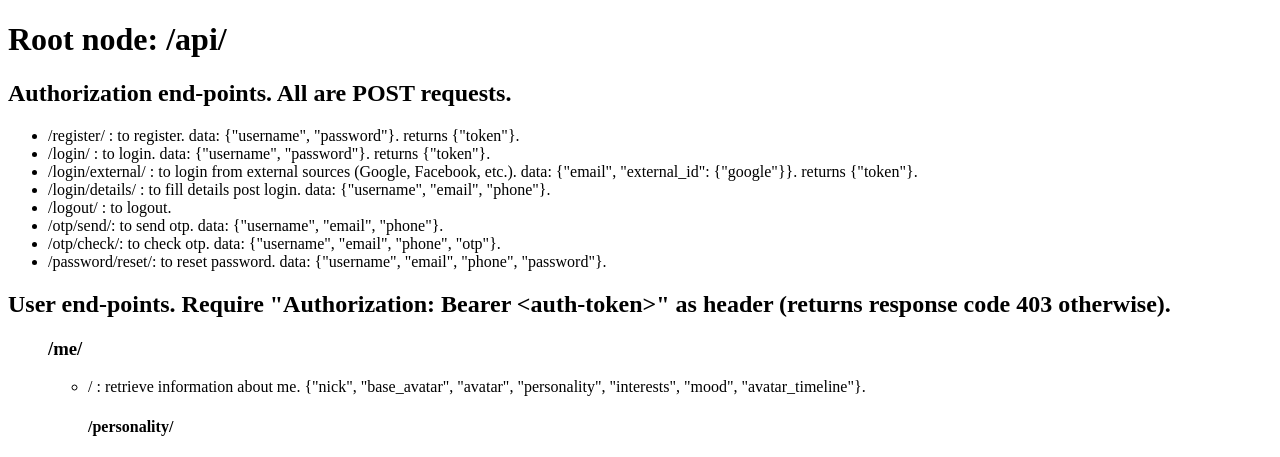
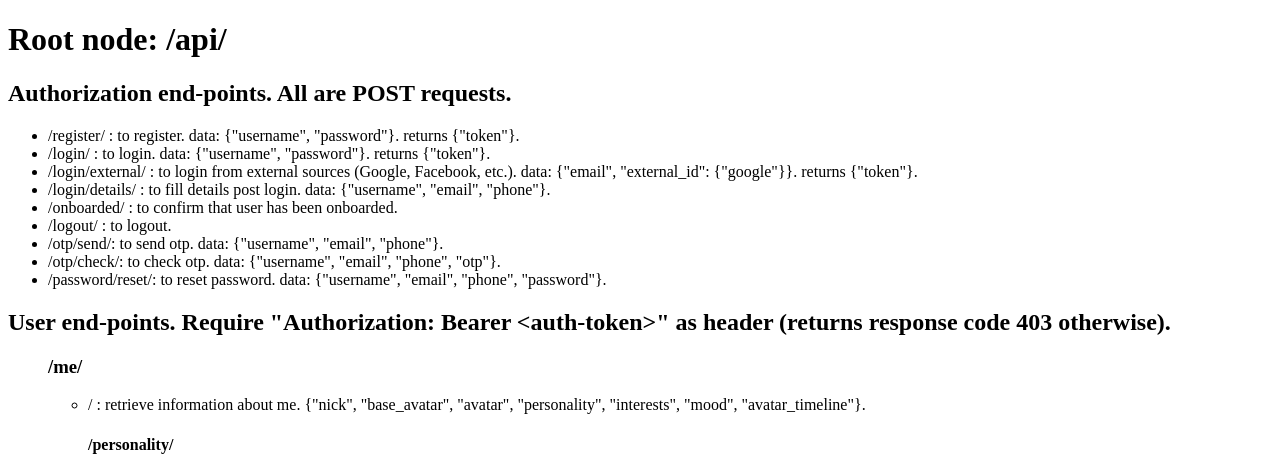
Before and after one commit to shubhamDev73/find-me-server, a Django app: page /docs/ in a window 1280 px wide. Shown: the top 457 px of the page. Run offline with Django 3.2, Linux system fonts and the light colour scheme; parts of the project's set-up code (start-up, migrations or seed data) failed here and were passed over.

Commit message:
Added onboarded endpoint

```diff
--- a/backend/templates/docs.html
+++ b/backend/templates/docs.html
@@ -13,6 +13,7 @@
 			<li>/login/ : to login. data: {"username", "password"}. returns {"token"}.</li>
 			<li>/login/external/ : to login from external sources (Google, Facebook, etc.). data: {"email", "external_id": {"google"}}. returns {"token"}.</li>
 			<li>/login/details/ : to fill details post login. data: {"username", "email", "phone"}.</li>
+			<li>/onboarded/ : to confirm that user has been onboarded.</li>
 			<li>/logout/ : to logout.</li>
 			<li>/otp/send/: to send otp. data: {"username", "email", "phone"}.</li>
 			<li>/otp/check/: to check otp. data: {"username", "email", "phone", "otp"}.</li>
--- a/backend/urls.py
+++ b/backend/urls.py
@@ -10,6 +10,7 @@ urls_auth = [
     path('login/', views.login, name='login'),
     path('login/external/', views.login_external, name='login_external'),
     path('login/details/', views.fill_details, name='fill_details'),
+    path('onboarded/', views.onboarded, name='onboarded'),
     path('logout/', views.logout, name='logout'),
     path('otp/send/', views.otp_send, name='otp_send'),
     path('otp/check/', views.otp_check, name='otp_check'),
--- a/backend/views.py
+++ b/backend/views.py
@@ -170,6 +170,11 @@ def fill_details(request):
         request.profile.user.fill_details(username=request.data.get('username'), email=request.data.get('email'), phone=request.data.get('phone'))
     else:
         return {'error': 'User already exists.'}
+
+@require_POST
+def onboarded(request):
+    request.profile.onboarded = True
+    request.profile.save()
 
 @require_POST
 def logout(request):
```
